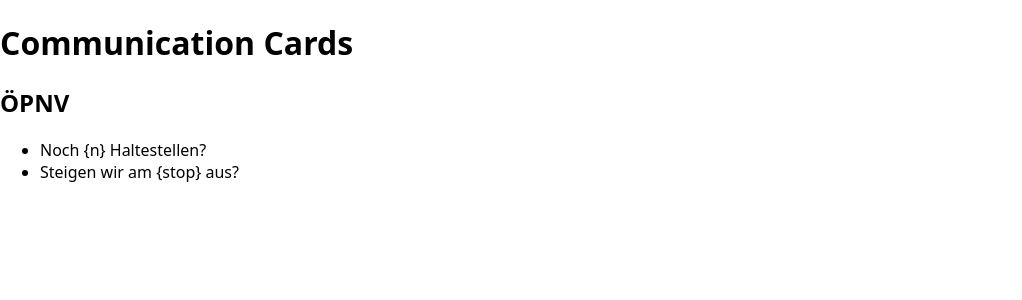
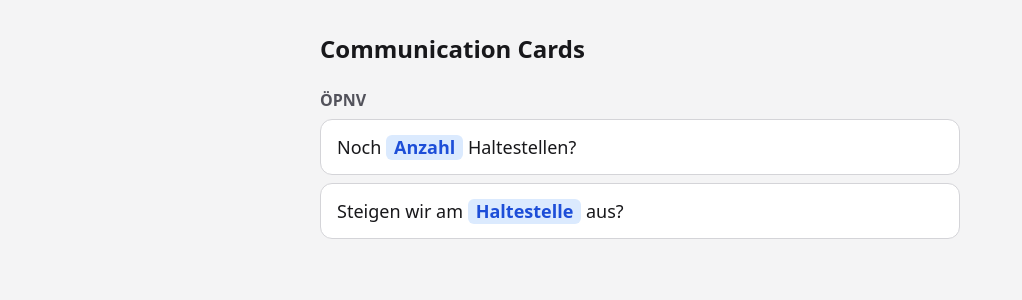
Before and after one commit to LynnCinnamon/CommunicationCards, a Preact app: page / in a window 1280 px wide. Shown: the top 300 px of the page, without its empty margins (0-1022 px from the left). Built offline with nearby package versions, Linux system fonts and the light colour scheme.

Commit message:
Enhance styling and layout for card list and buttons; add TemplateText component for rendering templates with placeholders

```diff
--- a/src/index.css
+++ b/src/index.css
@@ -1,8 +1,74 @@
 :root {
   font-family: system-ui, sans-serif;
   color-scheme: light dark;
+
+  --bg: light-dark(#f4f4f5, #18181b);
+  --surface: light-dark(#ffffff, #27272a);
+  --text: light-dark(#18181b, #f4f4f5);
+  --text-muted: light-dark(#52525b, #a1a1aa);
+  --border: light-dark(#d4d4d8, #3f3f46);
+  --accent: light-dark(#1d4ed8, #93c5fd);
+  --accent-soft: light-dark(#dbeafe, #1e3a5f);
 }
 
 body {
   margin: 0;
+  background: var(--bg);
+  color: var(--text);
 }
+
+main {
+  max-width: 40rem;
+  margin: 0 auto;
+  padding: 1rem;
+}
+
+h1 {
+  font-size: 1.5rem;
+}
+
+h2 {
+  font-size: 1rem;
+  font-weight: 600;
+  color: var(--text-muted);
+  margin: 1.5rem 0 0.5rem;
+}
+
+.card-list {
+  list-style: none;
+  margin: 0;
+  padding: 0;
+  display: grid;
+  gap: 0.5rem;
+}
+
+.card-button {
+  display: block;
+  width: 100%;
+  /* Comfortably above the 48px minimum touch target */
+  min-height: 3.5rem;
+  padding: 0.75rem 1rem;
+  font: inherit;
+  font-size: 1.125rem;
+  line-height: 1.6;
+  text-align: start;
+  color: inherit;
+  background: var(--surface);
+  border: 1px solid var(--border);
+  border-radius: 0.75rem;
+  cursor: pointer;
+}
+
+.card-button:active {
+  background: var(--accent-soft);
+}
+
+.placeholder {
+  display: inline-block;
+  padding: 0 0.5rem;
+  border-radius: 0.375rem;
+  background: var(--accent-soft);
+  color: var(--accent);
+  font-weight: 600;
+  line-height: 1.4;
+}
--- a/src/views/CardListView.tsx
+++ b/src/views/CardListView.tsx
@@ -1,6 +1,7 @@
 import type { Doc } from '../model/schema.ts'
+import { TemplateText } from './TemplateText.tsx'
 
-/** Lists all sets with their cards. Placeholder until cards can be opened. */
+/** Lists all sets with their cards. Cards cannot be opened yet. */
 export function CardListView({ doc }: { doc: Doc }) {
   // Look up cards by ID once instead of searching the array for every set entry
   const cardsById = new Map(doc.cards.map((card) => [card.id, card]))
@@ -11,10 +12,19 @@ export function CardListView({ doc }: { doc: Doc }) {
       {doc.sets.map((set) => (
         <section key={set.id}>
           <h2>{set.name}</h2>
-          <ul>
-            {set.cardIds.map((cardId) => (
-              <li key={cardId}>{cardsById.get(cardId)?.template.text}</li>
-            ))}
+          <ul class="card-list">
+            {set.cardIds.map((cardId) => {
+              const card = cardsById.get(cardId)
+              // Integrity checks guarantee the card exists; skipping keeps the types honest
+              if (!card) return null
+              return (
+                <li key={cardId}>
+                  <button type="button" class="card-button">
+                    <TemplateText template={card.template} lists={doc.lists} />
+                  </button>
+                </li>
+              )
+            })}
           </ul>
         </section>
       ))}
--- /dev/null
+++ b/src/views/TemplateText.tsx
@@ -0,0 +1,44 @@
+import type { Field, List, Template } from '../model/schema.ts'
+import { parseTemplate } from '../model/template.ts'
+
+/** Shown for fields without a label. Choice fields use their list's name instead. */
+const typeNames = {
+  number: 'Zahl',
+  text: 'Text',
+  datetime: { date: 'Datum', time: 'Uhrzeit', both: 'Datum & Uhrzeit' },
+} as const
+
+function fieldName(field: Field, lists: List[]): string {
+  if (field.label) return field.label
+  switch (field.type) {
+    case 'choice':
+      return lists.find((l) => l.id === field.listId)?.name ?? field.listId
+    case 'datetime':
+      return typeNames.datetime[field.mode]
+    default:
+      return typeNames[field.type]
+  }
+}
+
+type Props = {
+  template: Template
+  lists: List[]
+}
+
+/** A template's text with its placeholders shown as named, unfilled chips: "Noch [Anzahl] Haltestellen?". */
+export function TemplateText({ template, lists }: Props) {
+  // Templates are integrity-checked on load, so parsing cannot fail and every placeholder has a field
+  return (
+    <>
+      {parseTemplate(template.text).map((segment, i) => {
+        if (segment.kind === 'text') return segment.value
+        const field = template.fields.find((f) => f.id === segment.fieldId)
+        return (
+          <span key={i} class="placeholder">
+            {field ? fieldName(field, lists) : segment.fieldId}
+          </span>
+        )
+      })}
+    </>
+  )
+}
```
